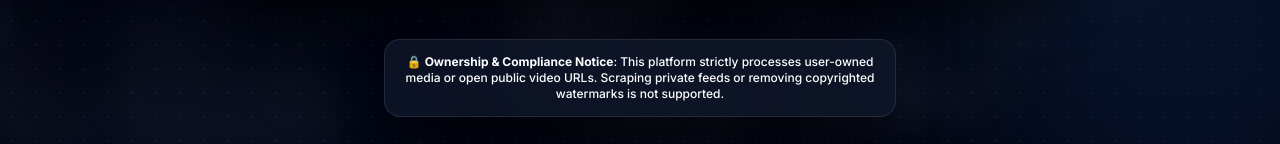
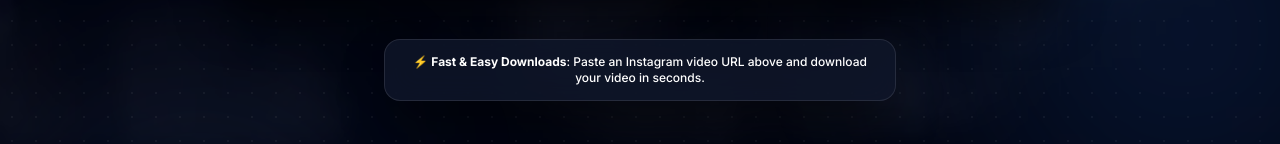
Before and after one commit to challavenu22-lang/INSTAGRAM, a React (Vite) app in the folder web/: page / in a window 1280 px wide. Shown: the part 465-609 px from the top of the page. Built offline with nearby package versions, Linux system fonts and the light colour scheme; no server answers.

Commit message:
Update footer notice to Fast & Easy Downloads text

```diff
--- a/web/src/pages/Home.jsx
+++ b/web/src/pages/Home.jsx
@@ -250,11 +250,11 @@
           />
         )}
 
-        {/* Security & Ownership Guidelines Footer Note */}
+        {/* Fast & Easy Downloads Footer Note */}
         <div className="mt-10 text-center max-w-lg mx-auto leading-relaxed">
           <div className="glass-panel px-5 py-3.5 rounded-2xl border shadow-sm text-xs theme-text-primary font-medium inline-block">
             <p>
-              🔒 <strong>Ownership & Compliance Notice</strong>: This platform strictly processes user-owned media or open public video URLs. Scraping private feeds or removing copyrighted watermarks is not supported.
+              ⚡ <strong>Fast & Easy Downloads</strong>: Paste an Instagram video URL above and download your video in seconds.
             </p>
           </div>
         </div>
```
